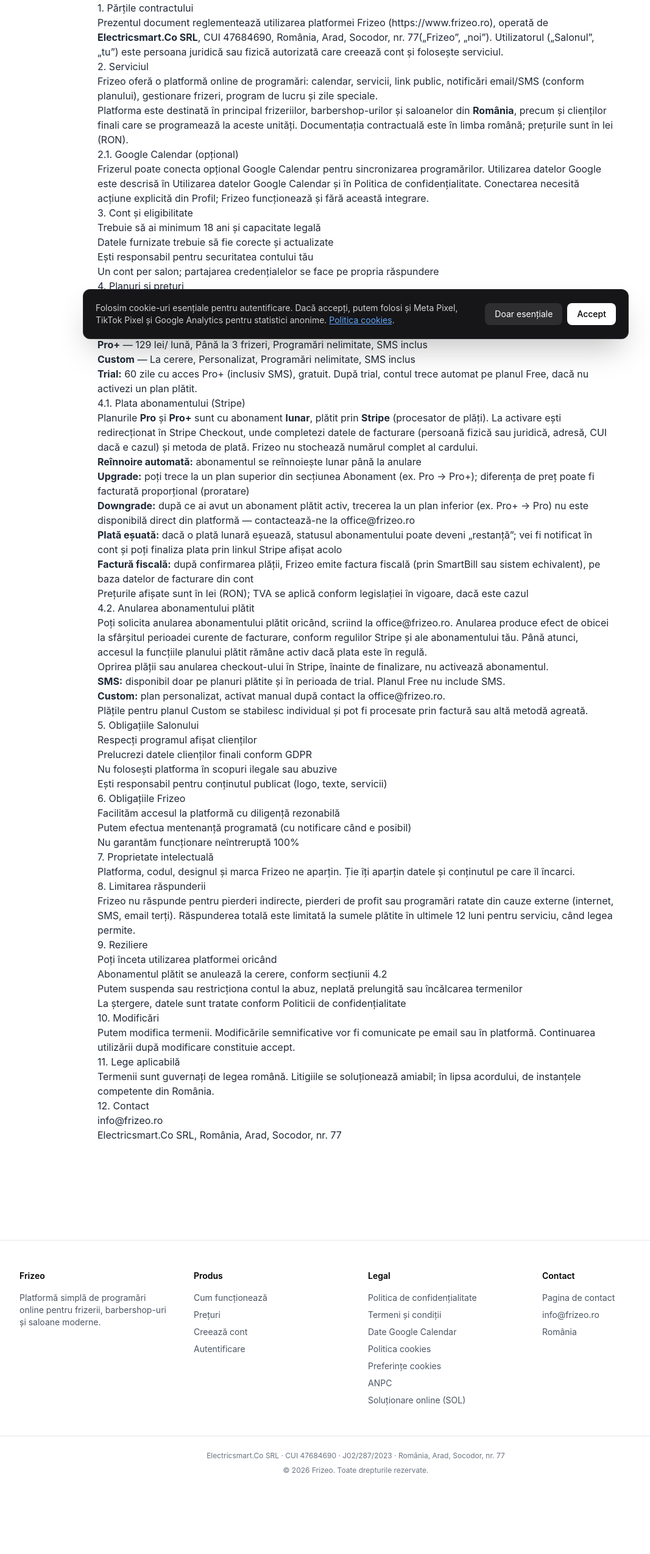
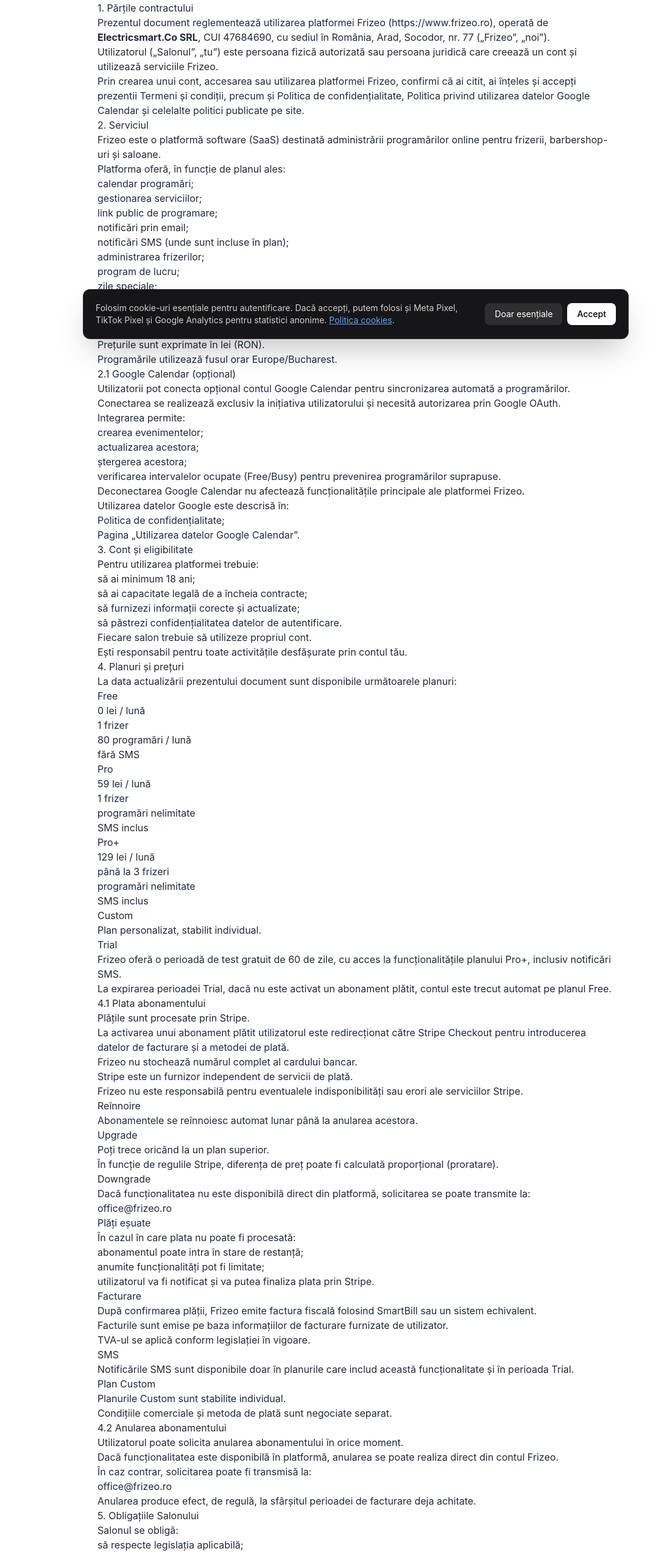
Before and after one commit to marisvasi85-creator/frizeo-v2, a Next.js app: page /terms in a window 1280 px wide. Shown: the part 220-2768 px from the top of the page at 61% size, without its empty margins (56-1123 px from the left). Before the commit the page ends 2663 px from the top, so only its background shows below. Built offline with nearby package versions, Linux system fonts and the light colour scheme; no server answers.

Commit message:
Rewrite terms page for Google OAuth verification
Full SaaS terms with plans, Stripe, optional Google Calendar, and
clickable privacy/calendar/email links.

Co-authored-by: marisvasi85-creator <marisvasi85-creator@users.noreply.github.com>

```diff
--- a/app/terms/page.tsx
+++ b/app/terms/page.tsx
@@ -1,13 +1,27 @@
 import LegalPageLayout from "@/app/components/LegalPageLayout";
-import { LEGAL_COMPANY, LEGAL_PRICING } from "@/lib/legal/company";
+import { LEGAL_COMPANY } from "@/lib/legal/company";
 import { createPageMetadata } from "@/lib/site/pageMetadata";
 
 export const metadata = createPageMetadata({
   title: "Termeni și condiții",
   description:
-    "Termenii de utilizare Frizeo: planuri, plată Stripe, obligații salon, anulare abonament și lege aplicabilă.",
+    "Termenii de utilizare Frizeo: planuri, plăți Stripe, Google Calendar opțional, obligații și răspundere.",
   path: "/terms",
 });
+
+function ExtLink({
+  href,
+  children,
+}: {
+  href: string;
+  children: React.ReactNode;
+}) {
+  return (
+    <a href={href} target="_blank" rel="noopener noreferrer">
+      {children}
+    </a>
+  );
+}
 
 export default function TermsPage() {
   const c = LEGAL_COMPANY;
@@ -21,187 +35,405 @@ export default function TermsPage() {
       <h2>1. Părțile contractului</h2>
       <p>
         Prezentul document reglementează utilizarea platformei Frizeo (
-        {c.website}), operată de <strong>{c.name}</strong>, CUI {c.cui}, {c.address}
-        („Frizeo”, „noi”). Utilizatorul („Salonul”, „tu”) este persoana
-        juridică sau fizică autorizată care creează cont și folosește serviciul.
+        <ExtLink href={c.website}>{c.website}</ExtLink>), operată de{" "}
+        <strong>{c.name}</strong>, CUI {c.cui}, cu sediul în {c.address}{" "}
+        („Frizeo”, „noi”).
+      </p>
+      <p>
+        Utilizatorul („Salonul”, „tu”) este persoana fizică autorizată sau
+        persoana juridică care creează un cont și utilizează serviciile
+        Frizeo.
+      </p>
+      <p>
+        Prin crearea unui cont, accesarea sau utilizarea platformei Frizeo,
+        confirmi că ai citit, ai înțeles și accepți prezentii Termeni și
+        condiții, precum și{" "}
+        <a href="/privacy">Politica de confidențialitate</a>,{" "}
+        <a href="/google-calendar-data">
+          Politica privind utilizarea datelor Google Calendar
+        </a>{" "}
+        și celelalte politici publicate pe site.
       </p>
 
       <h2>2. Serviciul</h2>
       <p>
-        Frizeo oferă o platformă online de programări: calendar, servicii,
-        link public, notificări email/SMS (conform planului), gestionare
-        frizeri, program de lucru și zile speciale.
+        Frizeo este o platformă software (SaaS) destinată administrării
+        programărilor online pentru frizerii, barbershop-uri și saloane.
       </p>
       <p>
-        Platforma este destinată în principal frizeriilor, barbershop-urilor și
-        saloanelor din <strong>România</strong>, precum și clienților finali
-        care se programează la aceste unități. Documentația contractuală este în
-        limba română; prețurile sunt în lei (RON).
+        Platforma oferă, în funcție de planul ales:
+      </p>
+      <ul>
+        <li>calendar programări;</li>
+        <li>gestionarea serviciilor;</li>
+        <li>link public de programare;</li>
+        <li>notificări prin email;</li>
+        <li>notificări SMS (unde sunt incluse în plan);</li>
+        <li>administrarea frizerilor;</li>
+        <li>program de lucru;</li>
+        <li>zile speciale;</li>
+        <li>
+          alte funcționalități disponibile la momentul utilizării.
+        </li>
+      </ul>
+      <p>
+        Platforma este destinată în principal pieței din România.
+      </p>
+      <p>Interfața este disponibilă în limba română.</p>
+      <p>Prețurile sunt exprimate în lei (RON).</p>
+      <p>
+        Programările utilizează fusul orar Europe/Bucharest.
       </p>
 
-      <h3>2.1. Google Calendar (opțional)</h3>
+      <h3>2.1 Google Calendar (opțional)</h3>
       <p>
-        Frizerul poate conecta opțional Google Calendar pentru sincronizarea
-        programărilor. Utilizarea datelor Google este descrisă în{" "}
-        <a href="/google-calendar-data">Utilizarea datelor Google Calendar</a>{" "}
-        și în Politica de confidențialitate. Conectarea necesită acțiune
-        explicită din Profil; Frizeo funcționează și fără această integrare.
+        Utilizatorii pot conecta opțional contul Google Calendar pentru
+        sincronizarea automată a programărilor.
       </p>
-
-      <h2>3. Cont și eligibilitate</h2>
+      <p>
+        Conectarea se realizează exclusiv la inițiativa utilizatorului și
+        necesită autorizarea prin Google OAuth.
+      </p>
+      <p>Integrarea permite:</p>
       <ul>
-        <li>Trebuie să ai minimum 18 ani și capacitate legală</li>
-        <li>Datele furnizate trebuie să fie corecte și actualizate</li>
-        <li>Ești responsabil pentru securitatea contului tău</li>
-        <li>Un cont per salon; partajarea credențialelor se face pe propria răspundere</li>
-      </ul>
-
-      <h2>4. Planuri și prețuri</h2>
-      <p>Planurile disponibile la data actualizării:</p>
-      <ul>
-        {LEGAL_PRICING.plans.map((p) => (
-          <li key={p.name}>
-            <strong>{p.name}</strong> — {p.price}
-            {p.priceNote ?? ""}, {p.barbers}, {p.bookings}
-            {p.sms ? ", SMS inclus" : ", fără SMS"}
-          </li>
-        ))}
+        <li>crearea evenimentelor;</li>
+        <li>actualizarea acestora;</li>
+        <li>ștergerea acestora;</li>
+        <li>
+          verificarea intervalelor ocupate (Free/Busy) pentru prevenirea
+          programărilor suprapuse.
+        </li>
       </ul>
       <p>
-        <strong>Trial:</strong> {LEGAL_PRICING.trialDays} zile cu acces Pro+
-        (inclusiv SMS), gratuit. După trial, contul trece automat pe planul
-        Free, dacă nu activezi un plan plătit.
+        Deconectarea Google Calendar nu afectează funcționalitățile principale
+        ale platformei Frizeo.
       </p>
-
-      <h3>4.1. Plata abonamentului (Stripe)</h3>
-      <p>
-        Planurile <strong>Pro</strong> și <strong>Pro+</strong> sunt cu
-        abonament <strong>lunar</strong>, plătit prin{" "}
-        <strong>Stripe</strong> (procesator de plăți). La activare ești
-        redirecționat în Stripe Checkout, unde completezi datele de facturare
-        (persoană fizică sau juridică, adresă, CUI dacă e cazul) și metoda de
-        plată. Frizeo nu stochează numărul complet al cardului.
-      </p>
+      <p>Utilizarea datelor Google este descrisă în:</p>
       <ul>
         <li>
-          <strong>Reînnoire automată:</strong> abonamentul se reînnoiește lunar
-          până la anulare
+          <a href="/privacy">Politica de confidențialitate</a>;
         </li>
         <li>
-          <strong>Upgrade:</strong> poți trece la un plan superior din secțiunea
-          Abonament (ex. Pro → Pro+); diferența de preț poate fi facturată
-          proporțional (proratare)
-        </li>
-        <li>
-          <strong>Downgrade:</strong> după ce ai avut un abonament plătit activ,
-          trecerea la un plan inferior (ex. Pro+ → Pro) nu este disponibilă
-          direct din platformă — contactează-ne la{" "}
-          <a href={`mailto:${c.billingEmail}`}>{c.billingEmail}</a>
-        </li>
-        <li>
-          <strong>Plată eșuată:</strong> dacă o plată lunară eșuează, statusul
-          abonamentului poate deveni „restanță”; vei fi notificat în cont și
-          poți finaliza plata prin linkul Stripe afișat acolo
-        </li>
-        <li>
-          <strong>Factură fiscală:</strong> după confirmarea plății, Frizeo
-          emite factura fiscală (prin SmartBill sau sistem echivalent), pe baza
-          datelor de facturare din cont
-        </li>
-        <li>
-          Prețurile afișate sunt în lei (RON); TVA se aplică conform legislației
-          în vigoare, dacă este cazul
+          <a href="/google-calendar-data">
+            Pagina „Utilizarea datelor Google Calendar”
+          </a>
+          .
         </li>
       </ul>
 
-      <h3>4.2. Anularea abonamentului plătit</h3>
+      <h2>3. Cont și eligibilitate</h2>
+      <p>Pentru utilizarea platformei trebuie:</p>
+      <ul>
+        <li>să ai minimum 18 ani;</li>
+        <li>să ai capacitate legală de a încheia contracte;</li>
+        <li>să furnizezi informații corecte și actualizate;</li>
+        <li>
+          să păstrezi confidențialitatea datelor de autentificare.
+        </li>
+      </ul>
+      <p>Fiecare salon trebuie să utilizeze propriul cont.</p>
       <p>
-        Poți solicita anularea abonamentului plătit oricând, scriind la{" "}
-        <a href={`mailto:${c.billingEmail}`}>{c.billingEmail}</a>. Anularea
-        produce efect de obicei la sfârșitul perioadei curente de facturare,
-        conform regulilor Stripe și ale abonamentului tău. Până atunci, accesul
-        la funcțiile planului plătit rămâne activ dacă plata este în regulă.
+        Ești responsabil pentru toate activitățile desfășurate prin contul
+        tău.
+      </p>
+
+      <h2>4. Planuri și prețuri</h2>
+      <p>
+        La data actualizării prezentului document sunt disponibile următoarele
+        planuri:
+      </p>
+
+      <h3>Free</h3>
+      <ul>
+        <li>0 lei / lună</li>
+        <li>1 frizer</li>
+        <li>80 programări / lună</li>
+        <li>fără SMS</li>
+      </ul>
+
+      <h3>Pro</h3>
+      <ul>
+        <li>59 lei / lună</li>
+        <li>1 frizer</li>
+        <li>programări nelimitate</li>
+        <li>SMS inclus</li>
+      </ul>
+
+      <h3>Pro+</h3>
+      <ul>
+        <li>129 lei / lună</li>
+        <li>până la 3 frizeri</li>
+        <li>programări nelimitate</li>
+        <li>SMS inclus</li>
+      </ul>
+
+      <h3>Custom</h3>
+      <p>Plan personalizat, stabilit individual.</p>
+
+      <h3>Trial</h3>
+      <p>
+        Frizeo oferă o perioadă de test gratuit de 60 de zile, cu acces la
+        funcționalitățile planului Pro+, inclusiv notificări SMS.
       </p>
       <p>
-        Oprirea plății sau anularea checkout-ului în Stripe, înainte de
-        finalizare, nu activează abonamentul.
+        La expirarea perioadei Trial, dacă nu este activat un abonament plătit,
+        contul este trecut automat pe planul Free.
       </p>
 
+      <h3>4.1 Plata abonamentului</h3>
+      <p>Plățile sunt procesate prin Stripe.</p>
       <p>
-        <strong>SMS:</strong> disponibil doar pe planuri plătite și în perioada
-        de trial. Planul Free nu include SMS.
+        La activarea unui abonament plătit utilizatorul este redirecționat
+        către Stripe Checkout pentru introducerea datelor de facturare și a
+        metodei de plată.
       </p>
       <p>
-        <strong>Custom:</strong> plan personalizat, activat manual după
-        contact la{" "}
-        <a href={`mailto:${c.billingEmail}`}>{c.billingEmail}</a>.
+        Frizeo nu stochează numărul complet al cardului bancar.
       </p>
       <p>
-        Plățile pentru planul Custom se stabilesc individual și pot fi
-        procesate prin factură sau altă metodă agreată.
+        Stripe este un furnizor independent de servicii de plată.
+      </p>
+      <p>
+        Frizeo nu este responsabilă pentru eventualele indisponibilități sau
+        erori ale serviciilor Stripe.
+      </p>
+
+      <h3>Reînnoire</h3>
+      <p>
+        Abonamentele se reînnoiesc automat lunar până la anularea acestora.
+      </p>
+
+      <h3>Upgrade</h3>
+      <p>Poți trece oricând la un plan superior.</p>
+      <p>
+        În funcție de regulile Stripe, diferența de preț poate fi calculată
+        proporțional (proratare).
+      </p>
+
+      <h3>Downgrade</h3>
+      <p>
+        Dacă funcționalitatea nu este disponibilă direct din platformă,
+        solicitarea se poate transmite la:
+      </p>
+      <p>
+        <a href={`mailto:${c.billingEmail}`}>{c.billingEmail}</a>
+      </p>
+
+      <h3>Plăți eșuate</h3>
+      <p>
+        În cazul în care plata nu poate fi procesată:
+      </p>
+      <ul>
+        <li>abonamentul poate intra în stare de restanță;</li>
+        <li>anumite funcționalități pot fi limitate;</li>
+        <li>
+          utilizatorul va fi notificat și va putea finaliza plata prin Stripe.
+        </li>
+      </ul>
+
+      <h3>Facturare</h3>
+      <p>
+        După confirmarea plății, Frizeo emite factura fiscală folosind
+        SmartBill sau un sistem echivalent.
+      </p>
+      <p>
+        Facturile sunt emise pe baza informațiilor de facturare furnizate de
+        utilizator.
+      </p>
+      <p>
+        TVA-ul se aplică conform legislației în vigoare.
+      </p>
+
+      <h3>SMS</h3>
+      <p>
+        Notificările SMS sunt disponibile doar în planurile care includ această
+        funcționalitate și în perioada Trial.
+      </p>
+
+      <h3>Plan Custom</h3>
+      <p>Planurile Custom sunt stabilite individual.</p>
+      <p>
+        Condițiile comerciale și metoda de plată sunt negociate separat.
+      </p>
+
+      <h3>4.2 Anularea abonamentului</h3>
+      <p>
+        Utilizatorul poate solicita anularea abonamentului în orice moment.
+      </p>
+      <p>
+        Dacă funcționalitatea este disponibilă în platformă, anularea se poate
+        realiza direct din contul Frizeo.
+      </p>
+      <p>
+        În caz contrar, solicitarea poate fi transmisă la:
+      </p>
+      <p>
+        <a href={`mailto:${c.billingEmail}`}>{c.billingEmail}</a>
+      </p>
+      <p>
+        Anularea produce efect, de regulă, la sfârșitul perioadei de facturare
+        deja achitate.
       </p>
 
       <h2>5. Obligațiile Salonului</h2>
+      <p>Salonul se obligă:</p>
       <ul>
-        <li>Respecți programul afișat clienților</li>
-        <li>Prelucrezi datele clienților finali conform GDPR</li>
-        <li>Nu folosești platforma în scopuri ilegale sau abuzive</li>
-        <li>Ești responsabil pentru conținutul publicat (logo, texte, servicii)</li>
+        <li>să respecte legislația aplicabilă;</li>
+        <li>
+          să respecte GDPR în relația cu propriii clienți;
+        </li>
+        <li>să furnizeze informații corecte;</li>
+        <li>să mențină actualizate datele contului;</li>
+        <li>să nu utilizeze platforma în scopuri ilegale;</li>
+        <li>
+          să nu încerce accesarea neautorizată a sistemelor Frizeo;
+        </li>
+        <li>să nu perturbe funcționarea platformei;</li>
+        <li>să fie responsabil pentru conținutul publicat.</li>
       </ul>
 
       <h2>6. Obligațiile Frizeo</h2>
+      <p>
+        Frizeo depune toate eforturile rezonabile pentru furnizarea serviciului.
+      </p>
+      <p>Putem efectua:</p>
       <ul>
-        <li>Facilităm accesul la platformă cu diligență rezonabilă</li>
-        <li>Putem efectua mentenanță programată (cu notificare când e posibil)</li>
-        <li>Nu garantăm funcționare neîntreruptă 100%</li>
+        <li>mentenanță;</li>
+        <li>actualizări;</li>
+        <li>modificări tehnice.</li>
+      </ul>
+      <p>
+        Atunci când este posibil, utilizatorii vor fi informați în prealabil.
+      </p>
+      <p>
+        Frizeo nu garantează funcționarea neîntreruptă sau lipsa completă a
+        erorilor.
+      </p>
+      <p>Pot exista întreruperi cauzate de:</p>
+      <ul>
+        <li>lucrări de mentenanță;</li>
+        <li>probleme ale furnizorilor terți;</li>
+        <li>întreruperi internet;</li>
+        <li>
+          probleme Google, Stripe sau alte servicii integrate;
+        </li>
+        <li>
+          evenimente aflate în afara controlului nostru.
+        </li>
       </ul>
 
       <h2>7. Proprietate intelectuală</h2>
       <p>
-        Platforma, codul, designul și marca Frizeo ne aparțin. Ție îți aparțin
-        datele și conținutul pe care îl încarci.
+        Platforma Frizeo, codul sursă, designul, logo-ul, mărcile și toate
+        elementele software aparțin {c.name}.
+      </p>
+      <p>
+        Utilizatorii păstrează drepturile asupra datelor și conținutului
+        încărcat în platformă.
+      </p>
+      <p>
+        Frizeo utilizează aceste date exclusiv pentru furnizarea serviciilor
+        descrise în acești Termeni și în{" "}
+        <a href="/privacy">Politica de confidențialitate</a>.
       </p>
 
       <h2>8. Limitarea răspunderii</h2>
+      <p>Frizeo nu răspunde pentru:</p>
+      <ul>
+        <li>pierderi indirecte;</li>
+        <li>pierderi de profit;</li>
+        <li>
+          programări ratate cauzate de indisponibilitatea serviciilor terțe;
+        </li>
+        <li>întreruperi ale internetului;</li>
+        <li>
+          erori ale serviciilor Google, Stripe, SMS sau email.
+        </li>
+      </ul>
       <p>
-        Frizeo nu răspunde pentru pierderi indirecte, pierderi de profit sau
-        programări ratate din cauze externe (internet, SMS, email terți).
-        Răspunderea totală este limitată la sumele plătite în ultimele 12 luni
-        pentru serviciu, când legea permite.
+        În măsura permisă de lege, răspunderea totală a Frizeo este limitată la
+        valoarea abonamentelor plătite de utilizator în ultimele 12 luni.
       </p>
 
-      <h2>9. Reziliere</h2>
+      <h2>9. Forță majoră</h2>
+      <p>
+        Frizeo nu răspunde pentru întârzieri sau imposibilitatea furnizării
+        serviciilor cauzate de evenimente aflate în afara controlului nostru
+        rezonabil.
+      </p>
+      <p>Acestea pot include, fără limitare:</p>
       <ul>
-        <li>Poți înceta utilizarea platformei oricând</li>
-        <li>
-          Abonamentul plătit se anulează la cerere, conform secțiunii 4.2
-        </li>
-        <li>
-          Putem suspenda sau restricționa contul la abuz, neplată prelungită sau
-          încălcarea termenilor
-        </li>
-        <li>La ștergere, datele sunt tratate conform Politicii de confidențialitate</li>
+        <li>dezastre naturale;</li>
+        <li>incendii;</li>
+        <li>războaie;</li>
+        <li>atacuri informatice de amploare;</li>
+        <li>întreruperi majore ale internetului;</li>
+        <li>decizii ale autorităților;</li>
+        <li>alte evenimente de forță majoră.</li>
       </ul>
 
-      <h2>10. Modificări</h2>
+      <h2>10. Suspendarea și încetarea serviciului</h2>
       <p>
-        Putem modifica termenii. Modificările semnificative vor fi comunicate pe
-        email sau în platformă. Continuarea utilizării după modificare
-        constituie accept.
+        Utilizatorul poate înceta utilizarea platformei în orice moment.
+      </p>
+      <p>
+        Frizeo poate suspenda sau restricționa accesul în cazul:
+      </p>
+      <ul>
+        <li>încălcării prezentelor condiții;</li>
+        <li>activităților frauduloase;</li>
+        <li>utilizării ilegale;</li>
+        <li>încercărilor de acces neautorizat;</li>
+        <li>neplății prelungite;</li>
+        <li>
+          utilizării care afectează securitatea sau funcționarea platformei.
+        </li>
+      </ul>
+      <p>
+        Datele vor fi tratate conform{" "}
+        <a href="/privacy">Politicii de confidențialitate</a>.
       </p>
 
-      <h2>11. Lege aplicabilă</h2>
+      <h2>11. Modificări</h2>
       <p>
-        Termenii sunt guvernați de legea română. Litigiile se soluționează
-        amiabil; în lipsa acordului, de instanțele competente din România.
+        Frizeo poate actualiza periodic acești Termeni și condiții.
+      </p>
+      <p>
+        Modificările semnificative vor fi comunicate prin email sau în cadrul
+        platformei.
+      </p>
+      <p>
+        Continuarea utilizării serviciului după intrarea în vigoare a
+        modificărilor reprezintă acceptarea acestora.
       </p>
 
-      <h2>12. Contact</h2>
+      <h2>12. Legea aplicabilă</h2>
+      <p>
+        Prezentul document este guvernat de legislația din România.
+      </p>
+      <p>
+        Părțile vor încerca soluționarea pe cale amiabilă a eventualelor
+        litigii.
+      </p>
+      <p>
+        În lipsa unei soluții amiabile, litigiile vor fi soluționate de
+        instanțele competente din România.
+      </p>
+
+      <h2>13. Contact</h2>
+      <p>Pentru întrebări privind utilizarea platformei:</p>
       <p>
         <a href={`mailto:${c.email}`}>{c.email}</a>
-        <br />
-        {c.name}, {c.address}
       </p>
+      <p>Pentru abonamente și facturare:</p>
+      <p>
+        <a href={`mailto:${c.billingEmail}`}>{c.billingEmail}</a>
+      </p>
+      <p>
+        <strong>Operator:</strong>
+      </p>
+      <p>{c.name}</p>
+      <p>{c.address}</p>
     </LegalPageLayout>
   );
 }
```
